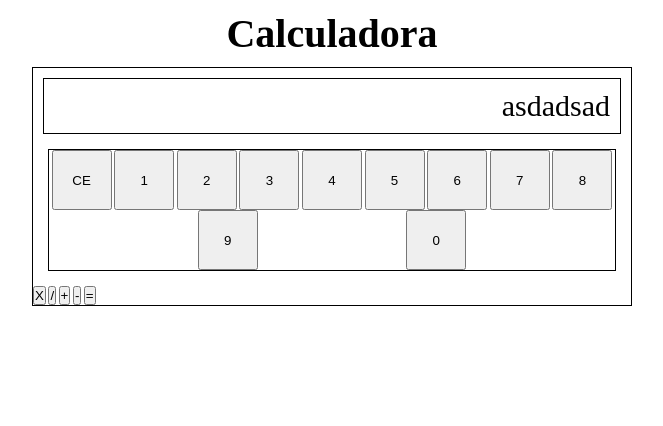
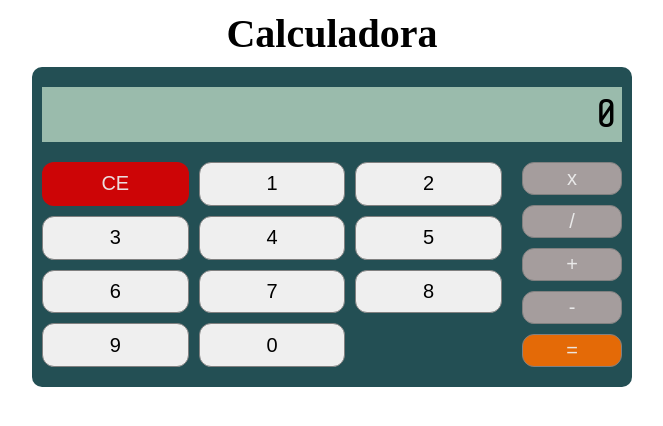
Before and after one commit to JoelEstrella06/Calculadora, a plain HTML site: page Index.html in a window 1280 px wide. Shown: the whole page, without its empty margins (308-971 px from the left). Drawn offline with nearby package versions, Linux system fonts and the light colour scheme.

Commit message:
se realizó estilos de CSS y se agregaron ID's

```diff
--- a/Index.html
+++ b/Index.html
@@ -13,9 +13,9 @@
     </head>
     <main>
         <div class="calculadora">
-            <div class="calculadora__answer">asdadsad</div>
-            <div class="calculadora__ContainerNumbers">
-                <button class="calculadora__number">CE</button>
+            <div id="answer" class="calculadora__answer">0</div>
+            <div id="containerNumbers" class="calculadora__ContainerNumbers">
+                <button class="calculadora__number btn--rojo">CE</button>
                 <button class="calculadora__number">1</button>
                 <button class="calculadora__number">2</button>
                 <button class="calculadora__number">3</button>
@@ -28,13 +28,15 @@
                 <button class="calculadora__number">0</button>
             </div>
             <div class="calculadora__operations">
-                <button class="operation">X</button>
-                <button class="operation">/</button>
-                <button class="operation">+</button>
-                <button class="operation">-</button>
-                <button class="operation">=</button>
+                <button class="calculadora__operations__btn">x</button>
+                <button class="calculadora__operations__btn">/</button>
+                <button class="calculadora__operations__btn">+</button>
+                <button class="calculadora__operations__btn">-</button>
+                <button class="calculadora__operations__btn btn--naranja">=</button>
             </div>
         </div>
     </main>
+    <script src="./scripts/main.js">
+    </script>
 </body>
 </html>
--- /dev/null
+++ b/scripts/main.js
@@ -0,0 +1,2 @@
+const btnnumbers = document.getElementById("containerNumbers");
+console.log(btnnumbers);
--- a/styles/main.css
+++ b/styles/main.css
@@ -1,3 +1,11 @@
+@import url('https://fonts.googleapis.com/css2?family=Share+Tech+Mono&display=swap');
+
+:root{
+	--rojo:#da0000ee;
+	--blanco:#eeee;
+	--naranja:#e46a07;
+	--verde:#9ABBAC;
+}
 *{
 	margin: 0px;
 	padding: 0px;
@@ -13,31 +21,60 @@ html{
 	padding: 1rem;
 }
 .calculadora{
-	border: 1px black solid;
+	background-color: #234F54;
 	margin: auto;
 	max-width: 60rem;
+	border-radius: 1rem;
+	padding: 1rem 0rem;
+	display: grid;
+	grid-template-rows: repeat(4,1fr);
+	grid-template-columns: repeat(5,1fr);
 }
 .calculadora__answer{
-	border: 1px black solid;
-	font-size: 3rem;
-	padding: 1rem;
+	font-family: 'Share Tech Mono', monospace;
+	background-color: var(--verde);
+	font-size: 4rem;
+	padding: 0.5rem;
 	text-align: right;
 	margin: 1rem;
+	grid-column: 1/6;
 }
 .calculadora__ContainerNumbers{
-	margin: 1.5rem;
-	border: 1px black solid;
+	display:grid;
+	grid-template-columns: repeat(3, 1fr);
+	grid-column: 1/5;
+	grid-row: 2/5;
+	grid-gap: 1rem;
+	padding: 1rem;
+}
+.calculadora__operations{
 	display:flex;
-	flex-wrap: wrap;
 	justify-content: space-evenly;
-
-
+	flex-direction: column;
+	grid-row: 2/5;
+	gap: 1rem;
+	padding: 1rem;
 }
-.calculadora__number{
-	min-height: 6rem;
-	min-width: 6rem;
-	max-height: 6rem;
-	max-width: 6rem;
+.calculadora__number,
+.calculadora__operations__btn{
+	width: 100%;
+	height: 100%;
+	font-size: 2rem;
+	border:0.1rem gray solid;
+	border-radius: 1.2rem;
+}
+.calculadora__operations__btn{
+	background-color: #a59d9d;
+	color: var(--blanco);
+}
+.btn--rojo{
+	background-color: var(--rojo);
+	color: var(--blanco);
+	border: 0.1rem;
+}
+.btn--naranja{
+	background-color: var(--naranja);
+	color: var(--blanco);
 }
 /*a
 {
```
